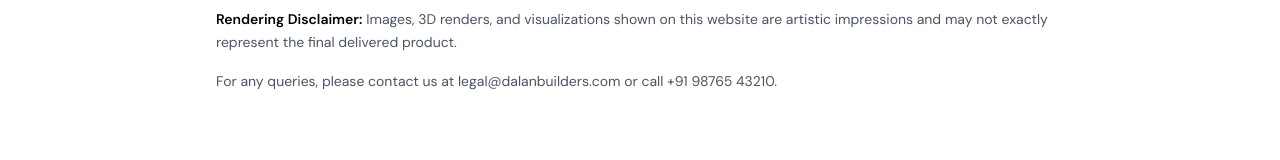
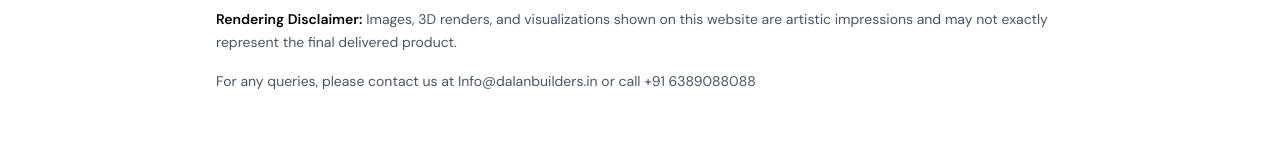
Before and after one commit to ramtajogii/realstate, a Next.js app: page /legal in a window 1280 px wide. Shown: the part 1539-1699 px from the top of the page. Built offline with nearby package versions, Linux system fonts and the light colour scheme.

Commit message:
minar changes

```diff
--- a/app/legal/page.tsx
+++ b/app/legal/page.tsx
@@ -50,7 +50,7 @@ export default function LegalPage() {
               <p><strong className="text-black">RERA Compliance:</strong> All our projects are registered under RERA (Regulation and Development Act). Please verify RERA registration details on the official RERA website before making any purchase decision.</p>
               <p><strong className="text-black">Investment Advice:</strong> Nothing on this website constitutes financial, legal, or investment advice. Prospective buyers are encouraged to conduct their own due diligence and consult with appropriate professionals before making any property investment decisions.</p>
               <p><strong className="text-black">Rendering Disclaimer:</strong> Images, 3D renders, and visualizations shown on this website are artistic impressions and may not exactly represent the final delivered product.</p>
-              <p>For any queries, please contact us at legal@dalanbuilders.com or call +91 98765 43210.</p>
+              <p>For any queries, please contact us at Info@dalanbuilders.in or call +91 6389088088</p>
             </div>
           </div>
         </div>
```
